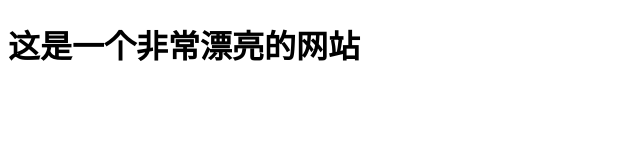
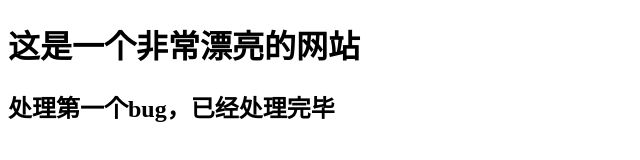
Before and after one commit to SuYi-alex/git-demo, a plain HTML site: page index.html in a window 1280 px wide. Shown: the whole page, without its empty margins (0-640 px from the left). Drawn offline with Linux system fonts and the light colour scheme.

Commit message:
修改第一个bug

```diff
--- a/index.html
+++ b/index.html
@@ -10,6 +10,7 @@
 
 <body>
     <h1>这是一个非常漂亮的网站</h1>
+    <h2>处理第一个bug，已经处理完毕</h2>
 </body>
 
 </html>
```
